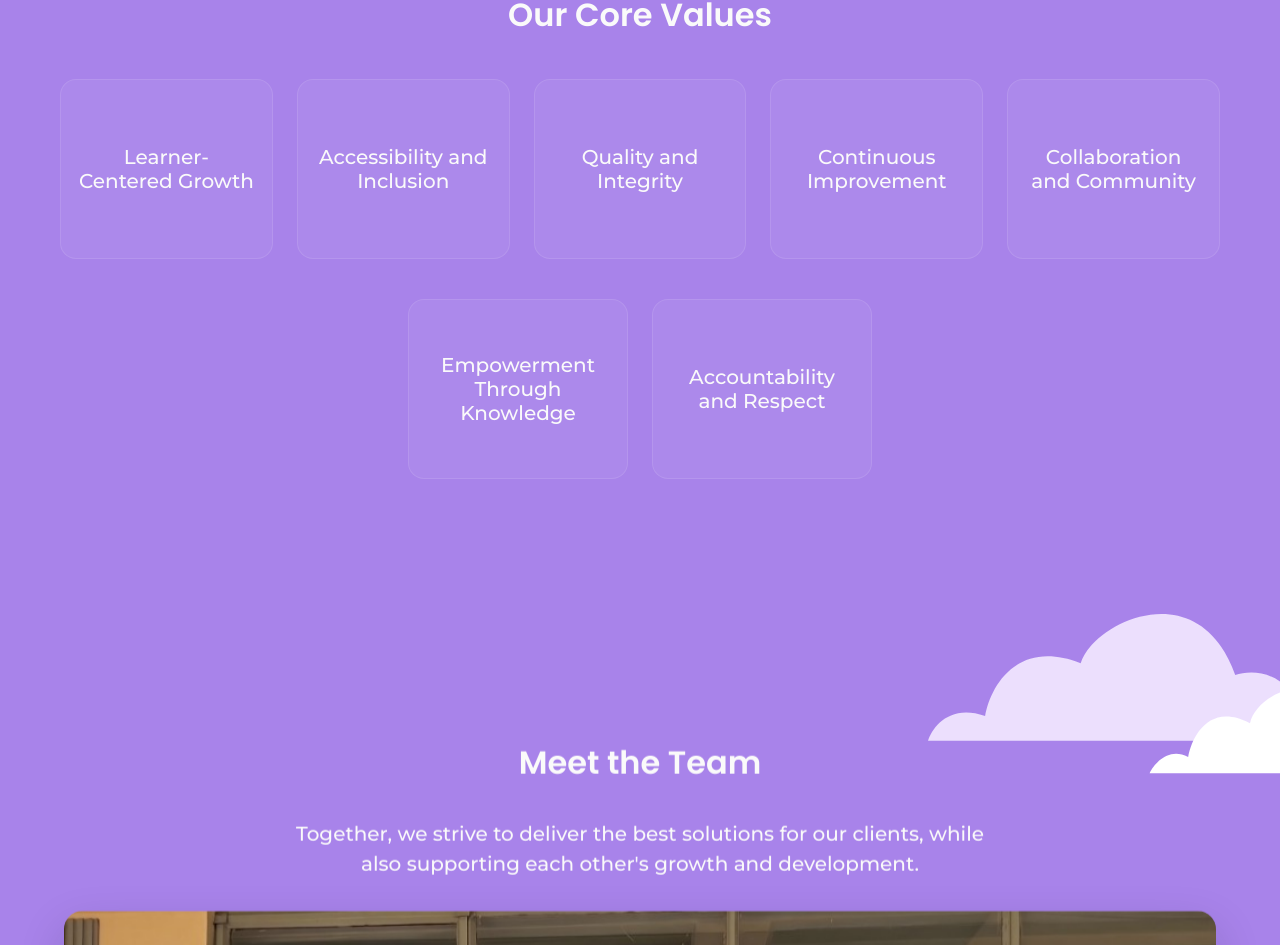
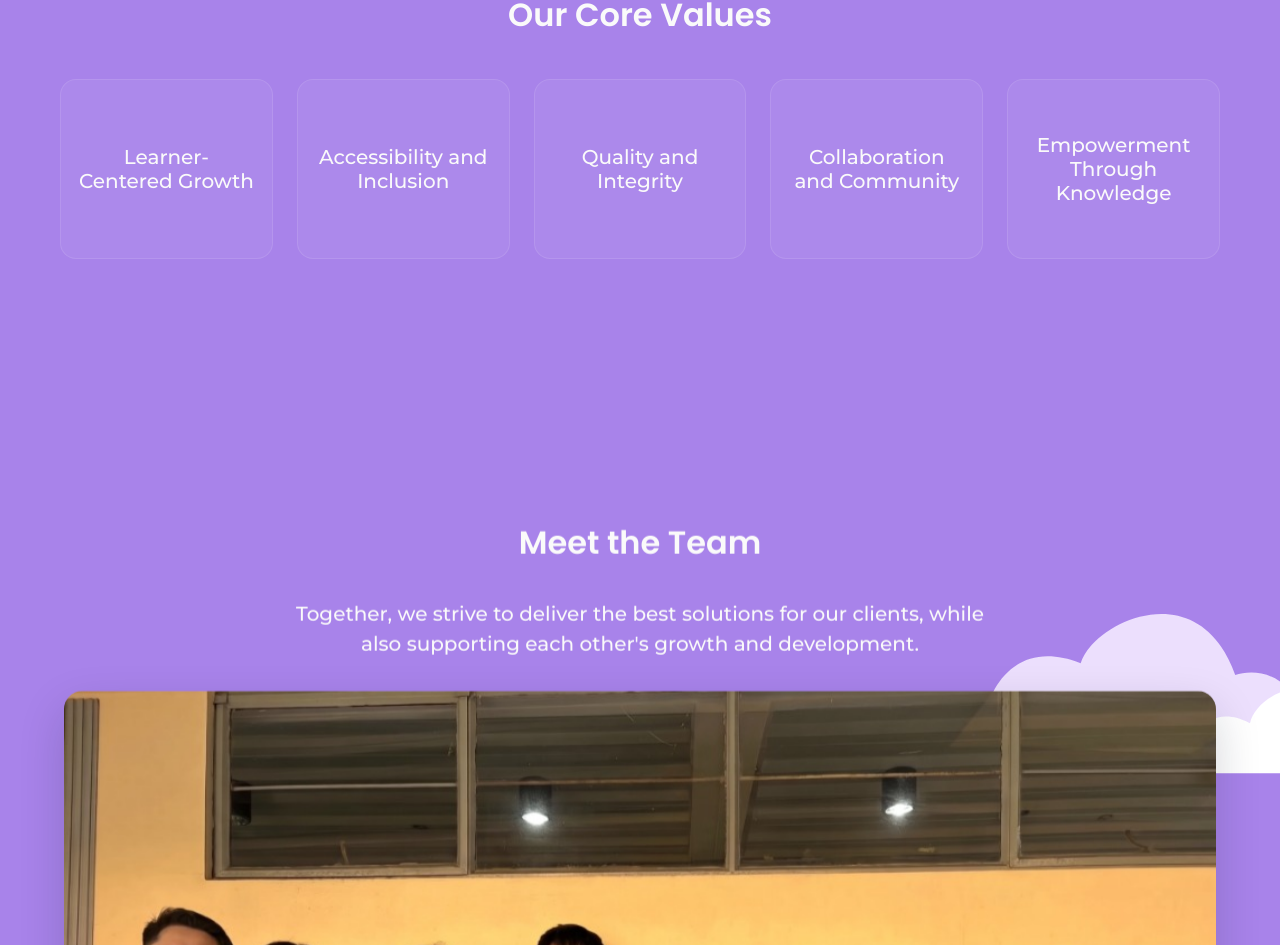
Before and after one commit to kingfluffybun/QuizWeb, a Next.js app: page /about in a window 1280 px wide. Shown: the part 1386-2331 px from the top of the page. Built offline with nearby package versions, Linux system fonts and the light colour scheme; no server answers.

Commit message:
about fix

```diff
--- a/app/about/page.tsx
+++ b/app/about/page.tsx
@@ -145,19 +145,10 @@ export default function About() {
                         <p>Quality and Integrity</p>
                     </article>
                     <article className="value-card">
-                        <p>Continuous Improvement</p>
+                        <p>Collaboration and Community</p>
                     </article>
                     <article className="value-card">
-                        <p>Collaboration and Community</p>
-                    </article>
-                </div>
-
-                <div className="values-grid values-grid--bottom">
-                    <article className="value-card value-card--bottom">
                         <p>Empowerment Through Knowledge</p>
-                    </article>
-                    <article className="value-card value-card--bottom">
-                        <p>Accountability and Respect</p>
                     </article>
                 </div>
             </div>
```
